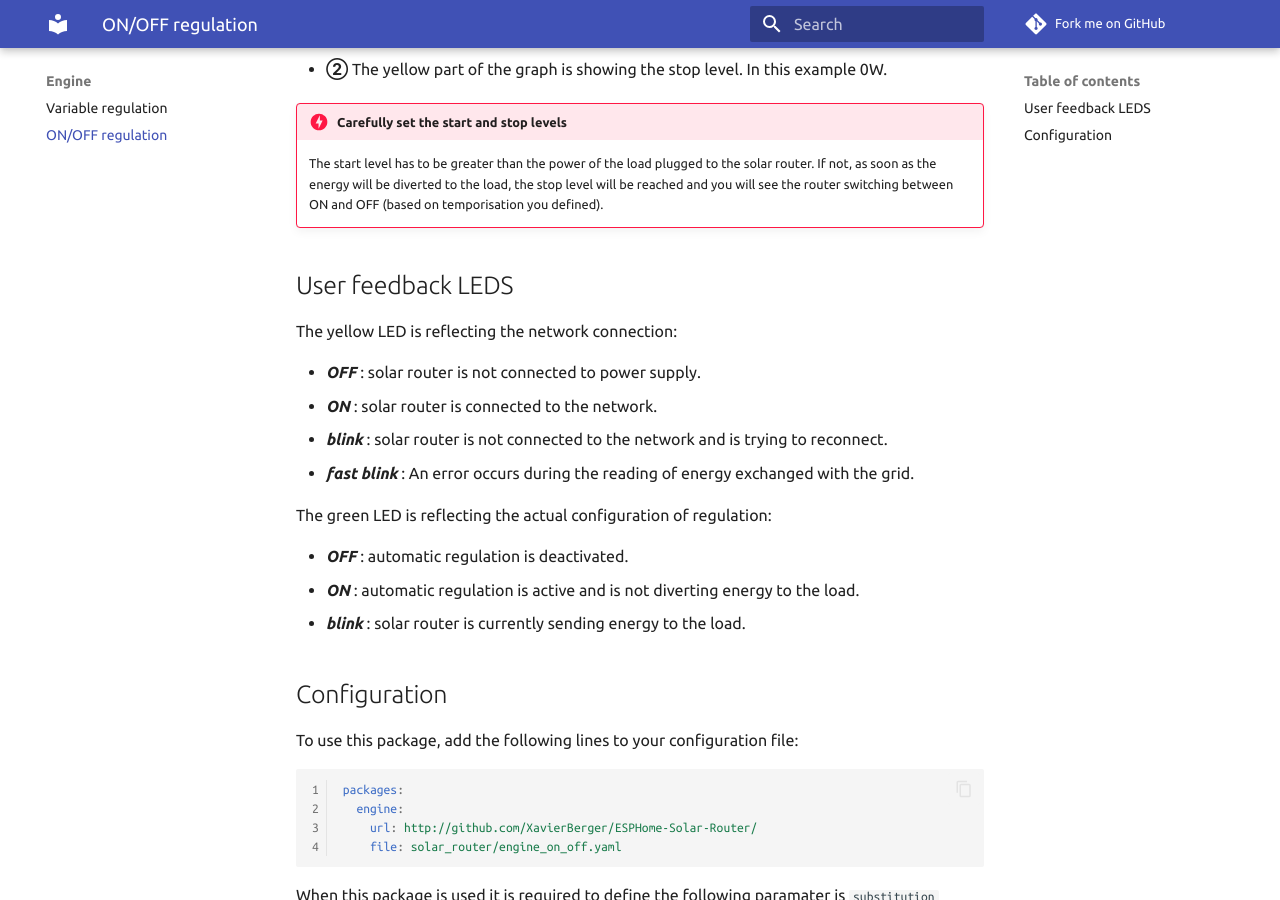
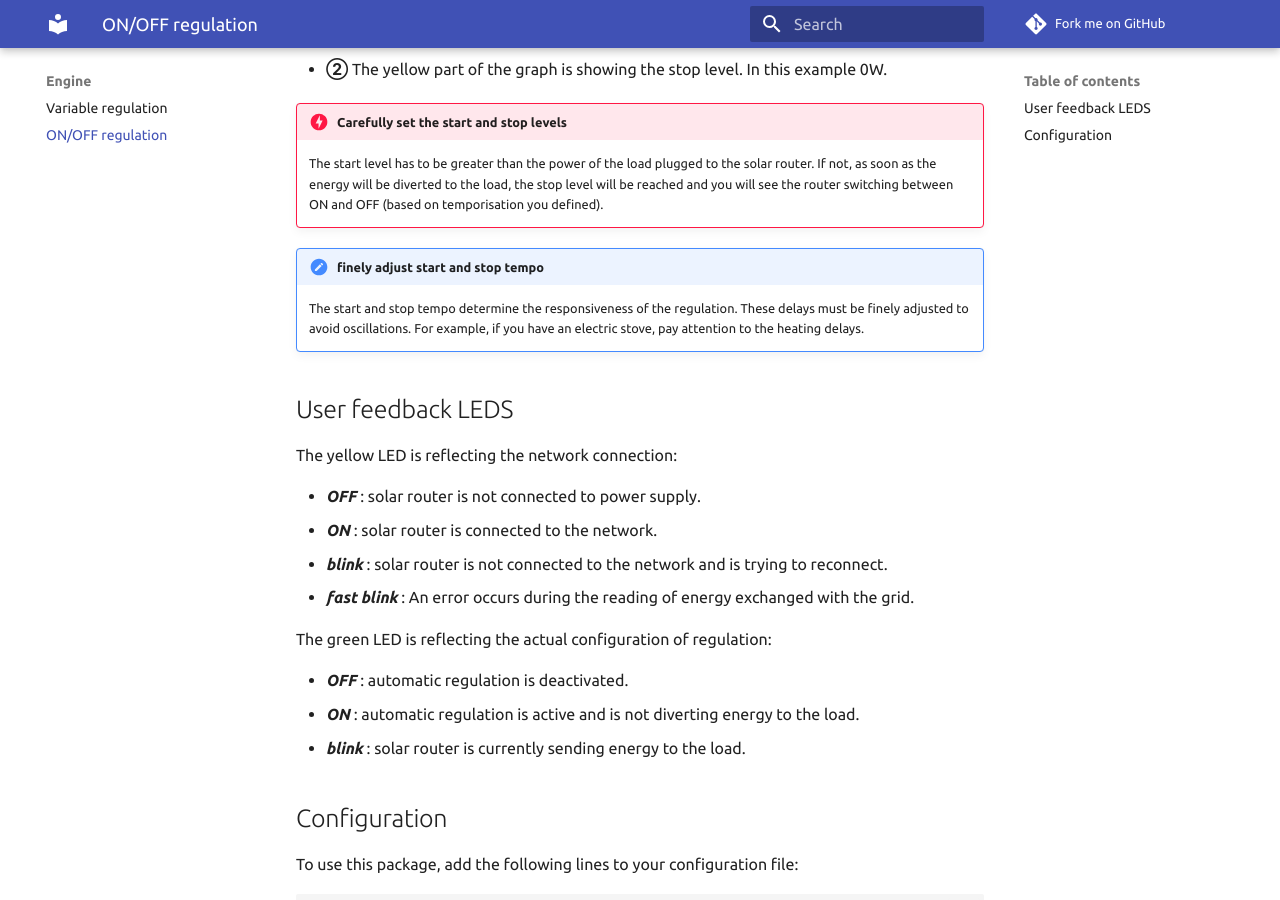
Before and after one commit to ghisch/Solar-Router-for-ESPHome, an MkDocs documentation site: the page built from docs/engine_on_off.md, in a window 1280 px wide and 900 px high, scrolled down 1058 px. Built offline with MkDocs 1.6.1 and Material for MkDocs 9.7.7, drawn with Linux system fonts in a browser that asks for light colours; comment, search, counter and statistics services are not loaded.

Commit message:
doc: Add comment about engine ON/OFF

```diff
--- a/docs/engine_on_off.md
+++ b/docs/engine_on_off.md
@@ -24,6 +24,9 @@ The following schema is representing the consumption with this engine activated:
 
 !!! Danger "Carefully set the start and stop levels"
     The start level has to be greater than the power of the load plugged to the solar router. If not, as soon as the energy will be diverted to the load, the stop level will be reached and you will see the router switching between ON and OFF (based on temporisation you defined).
+
+!!! tips "finely adjust start and stop tempo"
+    The start and stop tempo determine the responsiveness of the regulation. These delays must be finely adjusted to avoid oscillations. For example, if you have an electric stove, pay attention to the heating delays.
 
 ## User feedback LEDS
 
```
